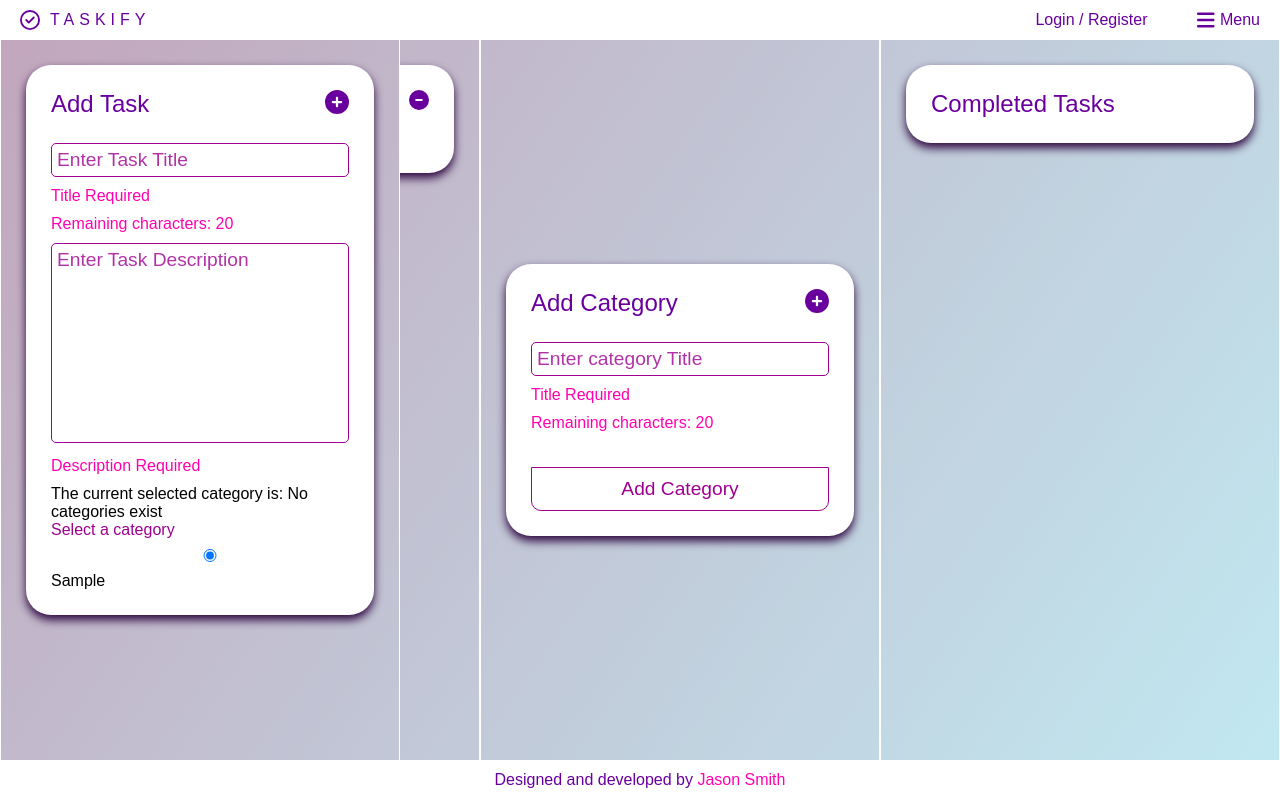
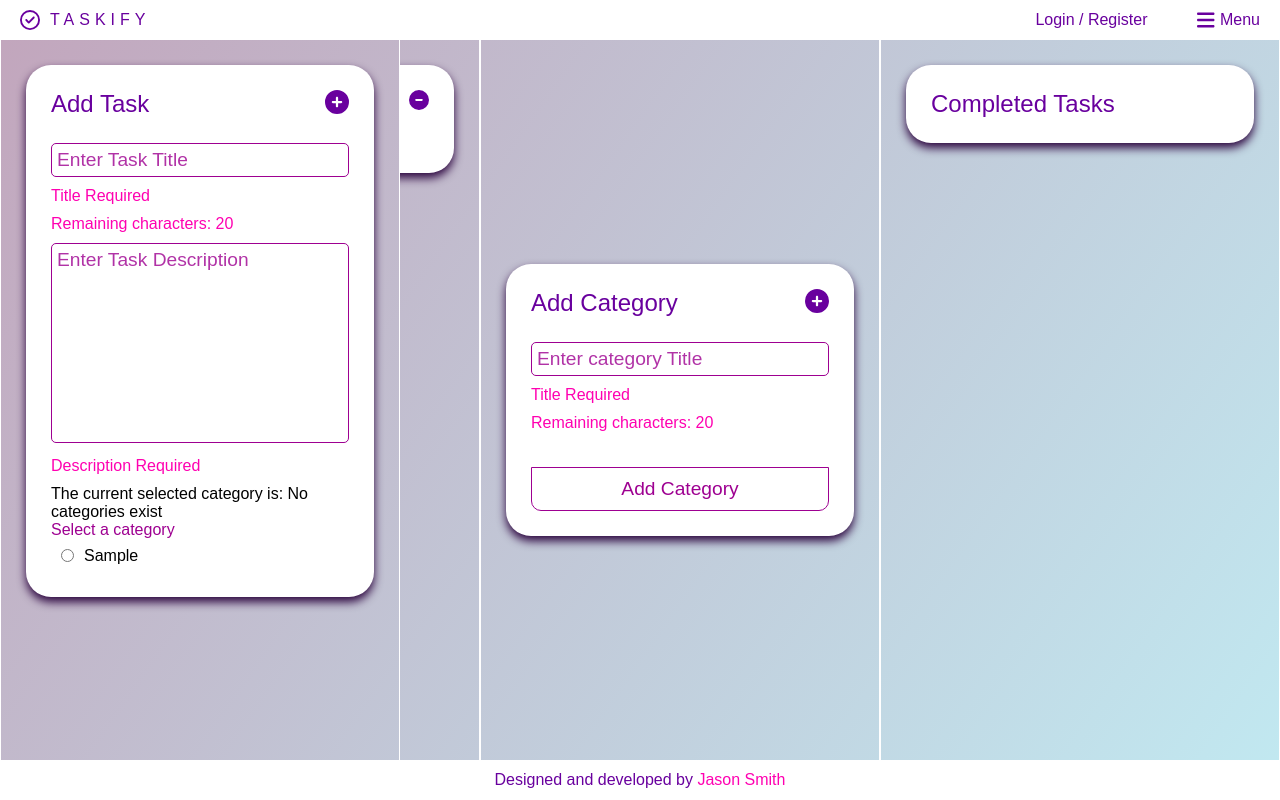
Before and after one commit to Jason-Smith-Code/taskify, a React (Create React App) app: page / in a window 1280 px wide. Both pictures are taken after typing "Sample" into the empty fields and a click on the button "Add Category". Built offline with nearby package versions, Linux system fonts and the light colour scheme.

Commit message:
fixed the issue by forcing page refresh when certain functions run

```diff
--- a/src/components/forms/CategoryForm.js
+++ b/src/components/forms/CategoryForm.js
@@ -25,6 +25,7 @@
         }));
         setCharacters(maxTitleSize);
         clearForm()
+        refreshPage()
     }
 
     const clearForm = () => {
@@ -35,6 +36,10 @@
         let size = e.target.value.length;
         setCharacters(maxTitleSize - size)
         setTitle(e.target.value);
+    }
+
+    function refreshPage() {
+        window.location.reload(false);
     }
 
     // i need to fire off scroll to end when dispatch has been submitted from adding a category
--- a/src/components/forms/Forms.css
+++ b/src/components/forms/Forms.css
@@ -1,4 +1,4 @@
-input {
+input[type=text] {
     padding: 5px;
     width: 100%;
     font-size: 1.2em;
@@ -112,3 +112,8 @@
 .category-button:target {
     background-color: black;
 }
+
+.radio-row {
+    display: flex;
+    align-items: center;
+}
--- a/src/components/forms/TaskForm.js
+++ b/src/components/forms/TaskForm.js
@@ -112,12 +112,12 @@
                 {selectedCategories.map((item, index) => {
                     if (index === 0) {
                         return(
-                        <div>
-                            <input required type="radio" key={item.id} value={item.title} checked={true} name="category-radio" onChange={handleChange} className="category-button" /><p>{item.title}</p>
+                        <div className="radio-row">
+                            <input required type="radio" key={item.id} value={item.title} name="category-radio" onChange={handleChange} className="category-button" /><p>{item.title}</p>
                         </div>)
                     } else if (index > 0) {
                         return(
-                            <div>
+                            <div className="radio-row">
                                 <input required type="radio" key={item.id} value={item.title} name="category-radio" onChange={handleChange} className="category-button"/><p>{item.title}</p>
                             </div>
                         )
@@ -127,7 +127,6 @@
                 }
             </div>}
             {/* Form Submit */}
-
             {(selectedCategories.length < 1 ) || (title.length === 0) || (description.length === 0)? "" : <button className="form-submit" data-testid='adding-task-submit' id="submitButton" type="submit" value="Submit">Add Task</button>}
 
         </form>
--- a/src/components/taskCategories/category/Category.js
+++ b/src/components/taskCategories/category/Category.js
@@ -60,6 +60,11 @@
 
     const deletingCategory = () => {
         dispatch(deleteCategory(category.id))
+        refreshPage()
+    }
+
+    function refreshPage() {
+        window.location.reload(false);
     }
 
     return(
```
